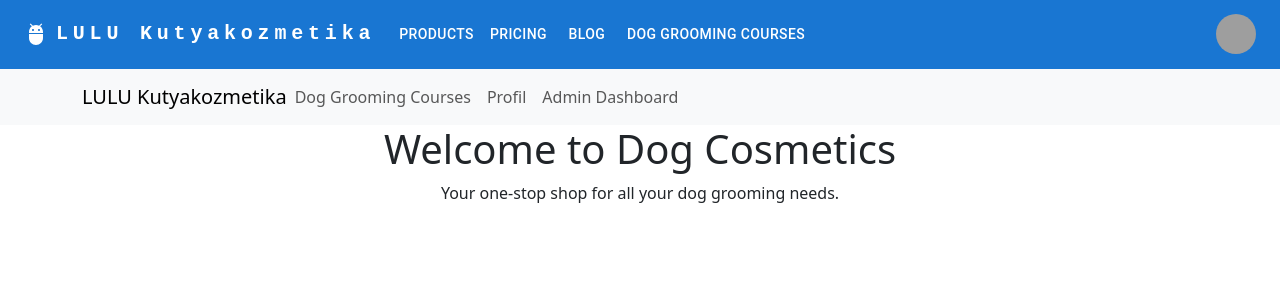
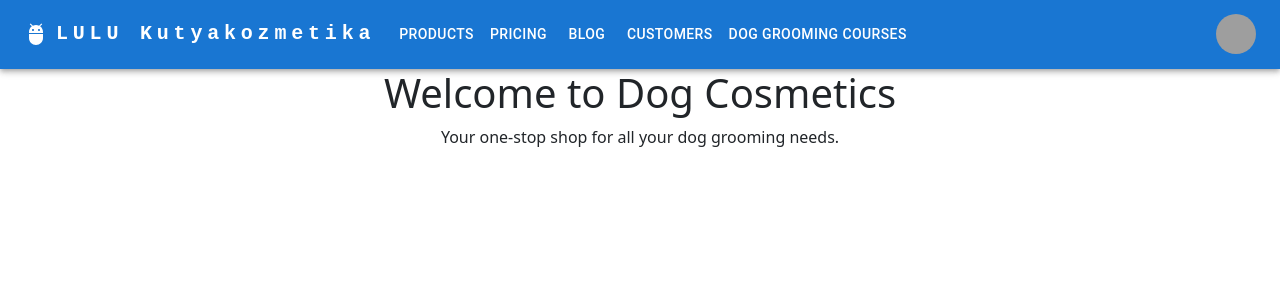
Before and after one commit to KissRoli96/dogapp, a React (Create React App) app in the folder frontend/: page / in a window 1280 px wide. Shown: the top 300 px of the page. Built offline with nearby package versions, Linux system fonts and the light colour scheme; grey boxes are pictures that could not be loaded.

Commit message:
ReponsiveAppBar refakt

```diff
--- a/frontend/src/components/App/App.tsx
+++ b/frontend/src/components/App/App.tsx
@@ -23,7 +23,6 @@ function App() {
       </Helmet>
       <Router>
         <ResponsiveAppBar />
-        <NavigationMenu />
         <Routes>
           <Route path="/dogcosmetics-training" element={<DogcosmeticsTraining />} />
           <Route path="/dashboard" element={<Dashboard />} />
--- a/frontend/src/components/ResponsiveAppBar/ResponsiveAppBar.tsx
+++ b/frontend/src/components/ResponsiveAppBar/ResponsiveAppBar.tsx
@@ -12,9 +12,22 @@ import Button from '@mui/material/Button';
 import Tooltip from '@mui/material/Tooltip';
 import MenuItem from '@mui/material/MenuItem';
 import AdbIcon from '@mui/icons-material/Adb';
+import { Link } from 'react-router-dom';
 
-const pages = ['Products', 'Pricing', 'Blog' , 'Dog Grooming Courses'];
-const settings = ['Profile', 'Account', 'Dashboard', 'Logout'];
+const pages = [
+  {name:'Products', path: '/...'},
+  {name:'Pricing', path: '/price'},
+  {name:'Blog', path: '/blog'},
+  {name:'Customers', path: '/customers'},
+  {name: 'Dog Grooming Courses', path: '/dogcosmetics-training'},
+
+];
+const settings = [
+  {name:'Profile', path: '/profil'},
+  {name:'Account', path: '/account'},
+  {name:'Dashboard', path: '/dashboard'},
+  {name: 'Logout', path: '/logout'}
+];
 
 function ResponsiveAppBar() {
   const [anchorElNav, setAnchorElNav] = React.useState<null | HTMLElement>(null);
@@ -43,8 +56,8 @@ function ResponsiveAppBar() {
           <Typography
             variant="h6"
             noWrap
-            component="a"
-            href="#app-bar-with-responsive-menu"
+            component={Link}
+            to="/"
             sx={{
               mr: 2,
               display: { xs: 'none', md: 'flex' },
@@ -88,8 +101,8 @@ function ResponsiveAppBar() {
               }}
             >
               {pages.map((page) => (
-                <MenuItem key={page} onClick={handleCloseNavMenu}>
-                  <Typography textAlign="center">{page}</Typography>
+                <MenuItem key={page.name} onClick={handleCloseNavMenu} component={Link} to={page.path}>
+                  <Typography textAlign="center">{page.name}</Typography>
                 </MenuItem>
               ))}
             </Menu>
@@ -99,7 +112,6 @@ function ResponsiveAppBar() {
             variant="h5"
             noWrap
             component="a"
-            href="#app-bar-with-responsive-menu"
             sx={{
               mr: 2,
               display: { xs: 'flex', md: 'none' },
@@ -116,11 +128,13 @@ function ResponsiveAppBar() {
           <Box sx={{ flexGrow: 1, display: { xs: 'none', md: 'flex' } }}>
             {pages.map((page) => (
               <Button
-                key={page}
+                key={page.name}
                 onClick={handleCloseNavMenu}
                 sx={{ my: 2, color: 'white', display: 'block' }}
+                component={Link}
+                to={page.path}
               >
-                {page}
+                {page.name}
               </Button>
             ))}
           </Box>
@@ -148,8 +162,8 @@ function ResponsiveAppBar() {
               onClose={handleCloseUserMenu}
             >
               {settings.map((setting) => (
-                <MenuItem key={setting} onClick={handleCloseUserMenu}>
-                  <Typography textAlign="center">{setting}</Typography>
+                <MenuItem key={setting.name} onClick={handleCloseUserMenu} component={Link} to={setting.path}>
+                  <Typography textAlign="center">{setting.name}</Typography>
                 </MenuItem>
               ))}
             </Menu>
```
